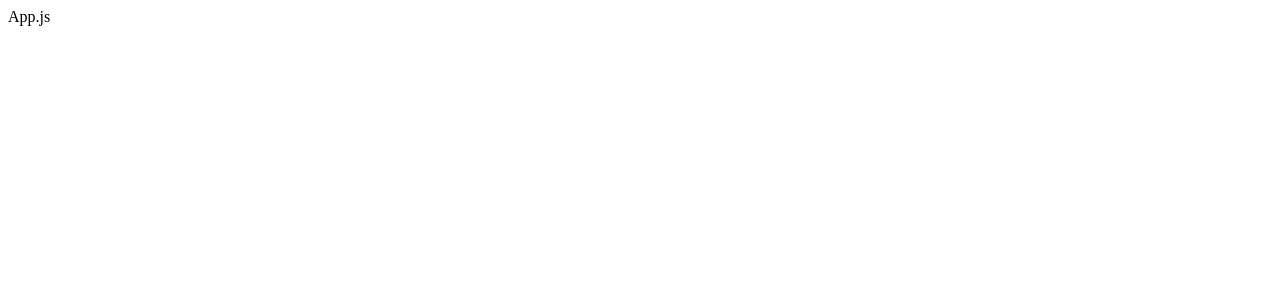
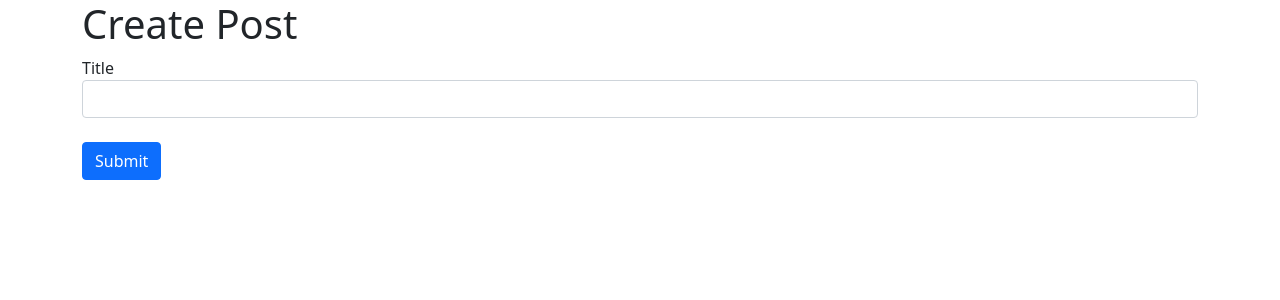
Before and after one commit to yashv6655/First-Microservices-App, a React (Create React App) app in the folder client/: page / in a window 1280 px wide. Shown: the top 300 px of the page. Built offline with nearby package versions, Linux system fonts and the light colour scheme.

Commit message:
Create post functionality

```diff
--- a/client/public/index.html
+++ b/client/public/index.html
@@ -15,6 +15,19 @@
       user's mobile device or desktop. See https://developers.google.com/web/fundamentals/web-app-manifest/
     -->
     <link rel="manifest" href="%PUBLIC_URL%/manifest.json" />
+    <!-- CSS only -->
+    <link
+      href="https://cdn.jsdelivr.net/npm/bootstrap@5.0.0-beta1/dist/css/bootstrap.min.css"
+      rel="stylesheet"
+      integrity="sha384-giJF6kkoqNQ00vy+HMDP7azOuL0xtbfIcaT9wjKHr8RbDVddVHyTfAAsrekwKmP1"
+      crossorigin="anonymous"
+    />
+    <!-- JavaScript Bundle with Popper -->
+    <script
+      src="https://cdn.jsdelivr.net/npm/bootstrap@5.0.0-beta1/dist/js/bootstrap.bundle.min.js"
+      integrity="sha384-ygbV9kiqUc6oa4msXn9868pTtWMgiQaeYH7/t7LECLbyPA2x65Kgf80OJFdroafW"
+      crossorigin="anonymous"
+    ></script>
     <!--
       Notice the use of %PUBLIC_URL% in the tags above.
       It will be replaced with the URL of the `public` folder during the build.
--- a/client/src/App.js
+++ b/client/src/App.js
@@ -1,5 +1,11 @@
 import React from "react";
+import PostCreate from "./PostCreate";
 
 export default function App() {
-  return <div>App.js</div>;
+  return (
+    <div className="container">
+      <h1>Create Post</h1>
+      <PostCreate />
+    </div>
+  );
 }
--- /dev/null
+++ b/client/src/PostCreate.js
@@ -0,0 +1,34 @@
+import React, { useState } from "react";
+import axios from "axios";
+
+function PostCreate() {
+  const [title, setTitle] = useState("");
+
+  const onSubmit = async (e) => {
+    e.preventDefault();
+
+    await axios.post("http://localhost:4000/posts", {
+      title,
+    });
+
+    setTitle("");
+  };
+
+  return (
+    <div>
+      <form onSubmit={onSubmit}>
+        <div className="form-group">
+          <label>Title</label>
+          <input
+            className="form-control"
+            value={title}
+            onChange={(e) => setTitle(e.target.value)}
+          />
+        </div>
+        <button className="btn btn-primary mt-4">Submit</button>
+      </form>
+    </div>
+  );
+}
+
+export default PostCreate;
```
Also changed, not shown: 1 other file (tests, documents, lock files or other folders).
